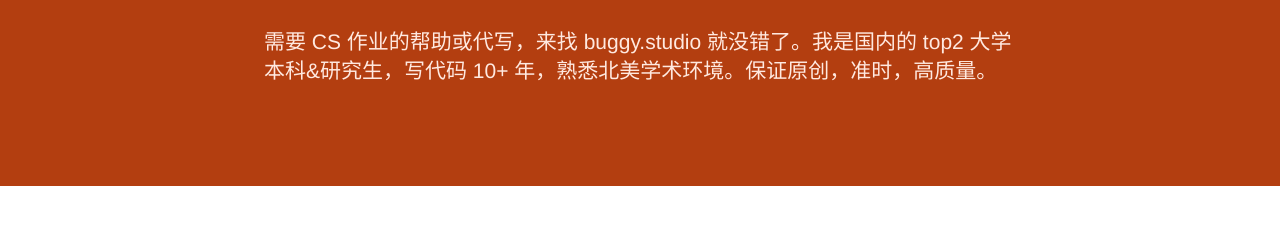
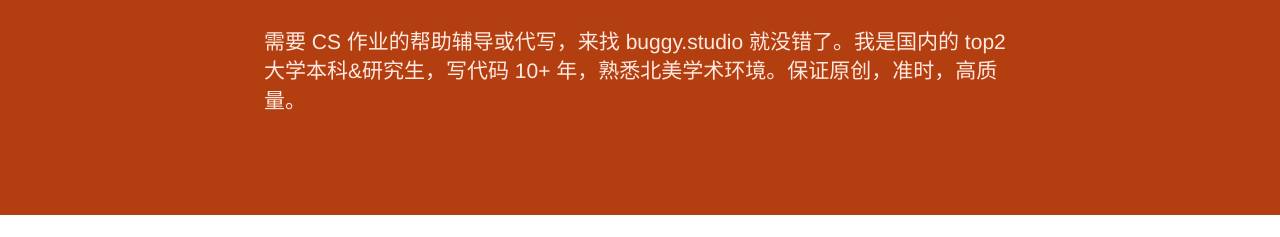
Before and after one commit to buggy-studio/buggy-studio.github.io, a plain HTML site: page index.html in a window 1280 px wide. Shown: the part 563-800 px from the top of the page. Drawn offline with nearby package versions, Linux system fonts and the light colour scheme.

Commit message:
change expression

```diff
--- a/index.html
+++ b/index.html
@@ -15,7 +15,7 @@
         <img alt="buggy-studio" src="assets/buggy.png" class="img-responsive col-sm-6">
         <div class="col-sm-3"></div>
         <span class="bgs-icon">buggy.studio</span>
-        <p class="lead">需要 CS 作业的帮助或代写，来找 buggy.studio 就没错了。我是国内的 top2 大学本科&amp;研究生，写代码 10+ 年，熟悉北美学术环境。保证原创，准时，高质量。</p>
+        <p class="lead">需要 CS 作业的帮助辅导或代写，来找 buggy.studio 就没错了。我是国内的 top2 大学本科&amp;研究生，写代码 10+ 年，熟悉北美学术环境。保证原创，准时，高质量。</p>
     </div>
 </div>
 <div class="bgs-listing">
```
